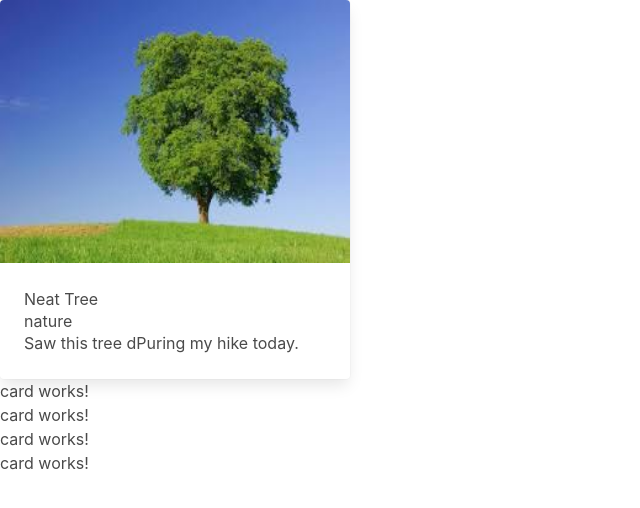
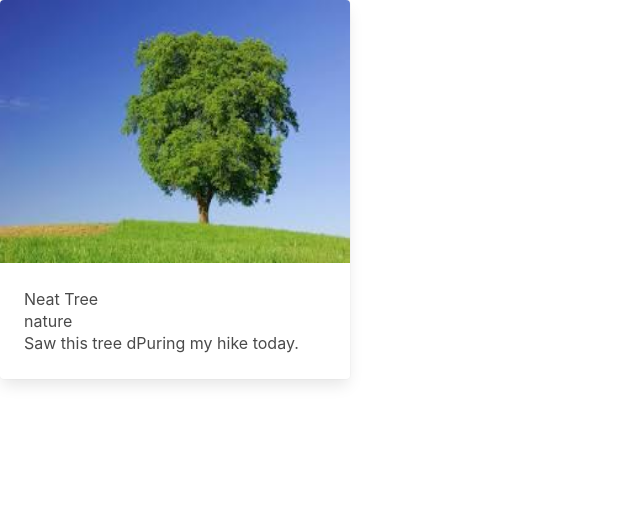
Before and after one commit to michaelhr97/the-modern-angular-bootcamp, an Angular app in the folder 03 - Building Components/cards/: page / in a window 1280 px wide. Shown: the top 508 px of the page, without its empty margins (0-640 px from the left). Built offline with nearby package versions, Linux system fonts and the light colour scheme.

Commit message:
CSS scoping

```diff
--- a/03 - Building Components/cards/src/app/app.component.html
+++ b/03 - Building Components/cards/src/app/app.component.html
@@ -1,19 +1 @@
-<div class="card">
-  <div class="card-image">
-    <figure class="image is-4by3">
-      <img src="../assets/tree.jpeg" />
-    </figure>
-  </div>
-  <div class="card-content">
-    <div class="media-content">
-      <p class="tile is-4">Neat Tree</p>
-      <p class="subtitle is-6">nature</p>
-    </div>
-    <div class="content">Saw this tree dPuring my hike today.</div>
-  </div>
-</div>
-
 <app-card></app-card>
-<app-card></app-card>
-<app-card></app-card>
-<app-card></app-card>
--- a/03 - Building Components/cards/src/app/card/card.component.css
+++ b/03 - Building Components/cards/src/app/card/card.component.css
@@ -0,0 +1,3 @@
+.card {
+  width: 350px;
+}
--- a/03 - Building Components/cards/src/app/card/card.component.html
+++ b/03 - Building Components/cards/src/app/card/card.component.html
@@ -1 +1,14 @@
-<p>card works!</p>
+<div class="card">
+  <div class="card-image">
+    <figure class="image is-4by3">
+      <img src="../assets/tree.jpeg" />
+    </figure>
+  </div>
+  <div class="card-content">
+    <div class="media-content">
+      <p class="tile is-4">Neat Tree</p>
+      <p class="subtitle is-6">nature</p>
+    </div>
+    <div class="content">Saw this tree dPuring my hike today.</div>
+  </div>
+</div>
```
